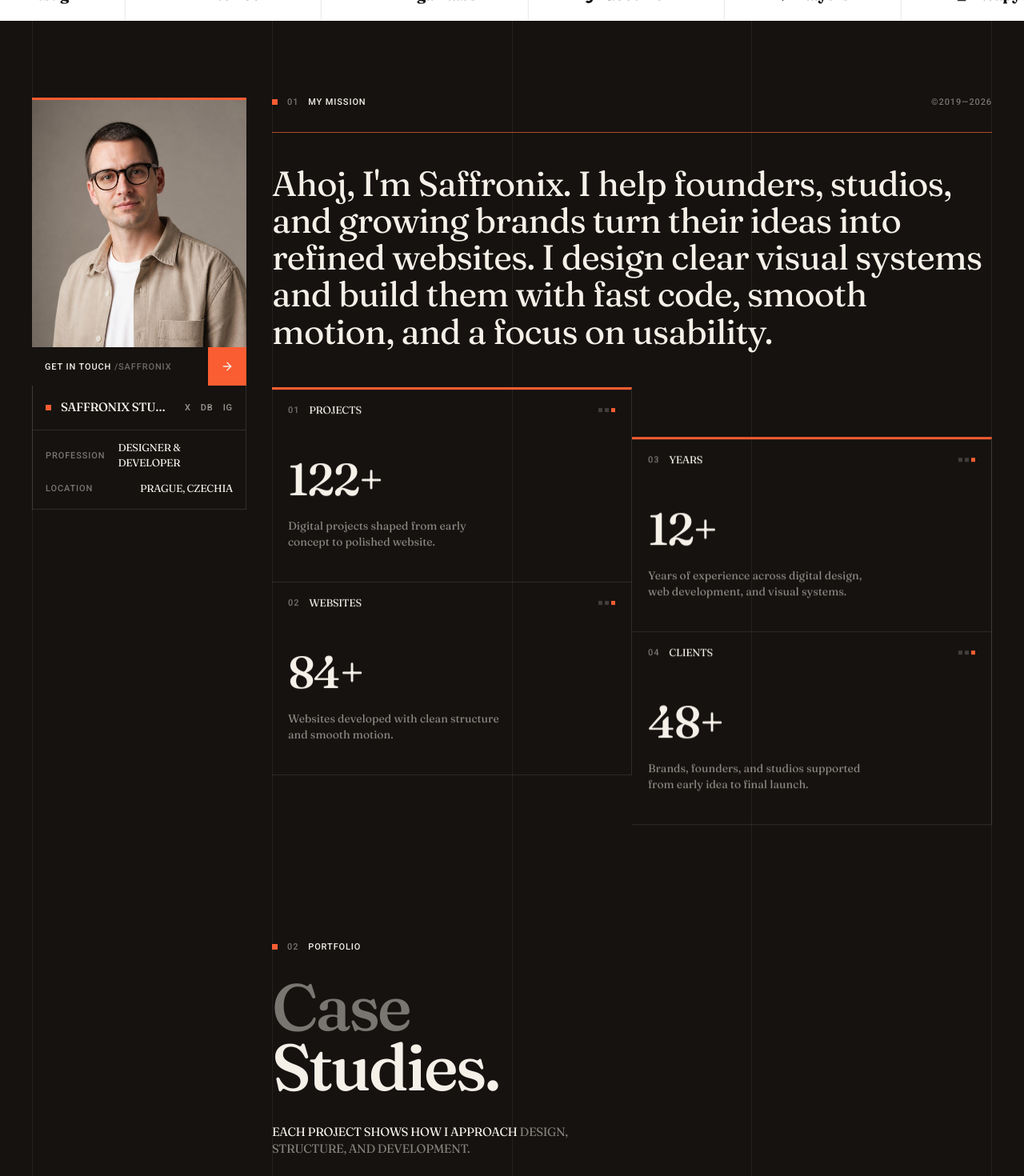
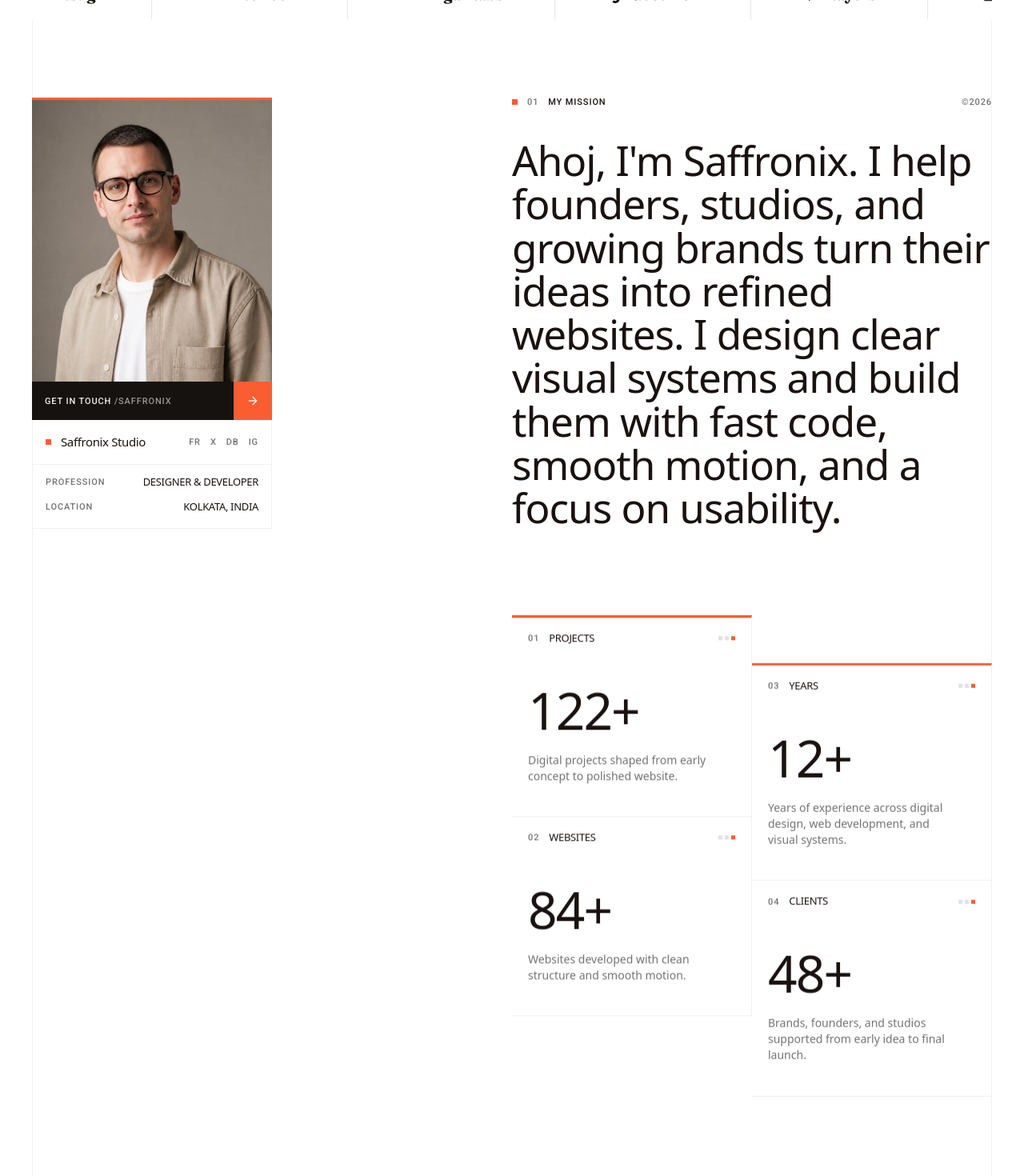
Before and after one commit to Karan-git01/Saffronix_website, a React (Vite) app: page / in a window 1280 px wide. Shown: the part 840-2310 px from the top of the page at 80% size. Built offline with nearby package versions, Linux system fonts and the light colour scheme; a web font is replaced by a local one.

Commit message:
About Section Added

```diff
--- a/src/index.css
+++ b/src/index.css
@@ -37,6 +37,31 @@
   --color-accent-foreground: var(--color-ink);
   --color-border: rgb(245 240 232 / 12%);
 
+  /* "primary" is the text color used on dark accent/ink buttons (e.g. the
+     Hero and About CTAs) - currently an alias for cream, kept separate in
+     case button text ever needs to diverge from body text color. */
+  --color-primary: var(--color-cream);
+
+  /* Light "paper" surface tokens - used by sections like About that sit on
+     a light card background instead of the dark Hero background.
+     Values match the original Lovable design system exactly. */
+  --color-paper: oklch(1 0 0);
+  --color-paper-foreground: oklch(0.19 0.012 40);
+  --color-paper-muted: oklch(0.19 0.012 40 / 60%);
+  --color-paper-border: oklch(0.955 0.001 40);
+  --color-paper-line: oklch(0.955 0.001 40);
+
+  /* Hero-only tokens - the base fill and gradient veil sitting behind the
+     Hero video (bg-hero-base / bg-hero-veil below). Values match the
+     original Lovable design system exactly. */
+  --color-hero-base: oklch(0.42 0.09 48);
+  --hero-veil: linear-gradient(
+    100deg,
+    oklch(0.44 0.1 52 / 35%) 0%,
+    oklch(0.32 0.07 45 / 20%) 45%,
+    oklch(0.26 0.05 40 / 72%) 100%
+  );
+
   /* Typography */
   --font-display: "Fraunces", serif;
   --font-sans: "Roboto", sans-serif;
@@ -44,6 +69,12 @@
      (Hero h1) — kept separate from --font-display so editorial
      headings elsewhere keep using Fraunces. */
   --font-wordmark: "General Sans", ui-sans-serif, system-ui, sans-serif;
+  /* Sans-serif used for About section headings/numbers (mission text,
+     "Case Studies", stat values, profile card text) - that section reads
+     as clean sans in the reference design, not the serif font-display
+     used elsewhere. Reuses General Sans (already loaded for the
+     wordmark) rather than importing a separate typeface. */
+  --font-heading-sans: "General Sans", ui-sans-serif, system-ui, sans-serif;
   /* Script font used ONLY on saffron/accent-colored words (e.g. the
      "/Studio" tag in the Hero CTA) — kept separate so it never leaks
      onto body copy or headings. */
@@ -126,3 +157,8 @@
 @utility animate-marquee {
   animation: marquee 26s linear infinite;
 }
+
+/* ---- Hero background veil (used by Hero.jsx, sits over the video) ---- */
+@utility bg-hero-veil {
+  background-image: var(--hero-veil);
+}
--- a/src/sections/About.jsx
+++ b/src/sections/About.jsx
@@ -31,15 +31,16 @@ const stats = [
 
 const missionWords =
   "Ahoj, I'm Saffronix. I help founders, studios, and growing brands turn their ideas into refined websites. I design clear visual systems and build them with fast code, smooth motion, and a focus on usability.".split(
-    " ",
+    " "
   );
 
+/** Five vertical guides: 1–2 hold the left column, 3–5 hold the right column. */
 function GuideLines() {
-  const visibility = ["block", "hidden lg:block", "hidden md:block", "hidden lg:block", "block"];
+  const visibility = ["block", "hidden", "hidden", "block"];
   return (
     <div className="pointer-events-none absolute inset-0 z-0 flex justify-between px-6 lg:px-10">
       {visibility.map((v, i) => (
-        <span key={i} className={`w-px bg-foreground/[0.07] ${v}`} />
+        <span key={i} className={`w-px bg-paper-line ${v}`} />
       ))}
     </div>
   );
@@ -49,8 +50,8 @@ function SectionLabel({ index, title }) {
   return (
     <div className="flex items-center gap-3">
       <span className="h-[7px] w-[7px] shrink-0 bg-accent" />
-      <span className="label text-foreground/45">{index}</span>
-      <span className="label text-foreground">{title}</span>
+      <span className="label text-paper-muted">{index}</span>
+      <span className="label text-paper-foreground">{title}</span>
     </div>
   );
 }
@@ -59,14 +60,14 @@ function GetInTouch() {
   return (
     <a
       href="#contact"
-      className="group flex h-12 w-full items-center overflow-hidden bg-ink text-foreground"
+      className="group flex h-12 w-full items-center overflow-hidden bg-ink text-primary"
     >
       <span className="flex h-12 w-0 items-center justify-center overflow-hidden bg-accent transition-[width] duration-500 ease-out group-hover:w-12">
         <ArrowRight className="h-4 w-4 shrink-0" strokeWidth={2} />
       </span>
       <span className="label relative block flex-1 overflow-hidden px-4 whitespace-nowrap">
         <span className="block transition-transform duration-400 ease-out group-hover:-translate-y-full">
-          Get in Touch <span className="text-foreground/40">/Saffronix</span>
+          Get in Touch <span className="opacity-60">/Saffronix</span>
         </span>
         <span className="absolute inset-x-4 top-0 block translate-y-full transition-transform duration-400 ease-out group-hover:translate-y-0">
           Get in Touch <span className="text-accent">/Saffronix</span>
@@ -96,32 +97,32 @@ function ProfileCard() {
         </div>
       </div>
 
-      <div className="border-x border-b border-border bg-card">
-        <div className="flex items-center justify-between gap-4 border-b border-border px-4 py-4">
+      <div className="border-x border-b border-paper-border bg-paper">
+        <div className="flex items-center justify-between gap-4 px-4 py-4">
           <div className="flex min-w-0 items-center gap-3">
             <span className="h-[7px] w-[7px] shrink-0 bg-accent" />
-            <span className="truncate font-display text-[15px] font-medium tracking-tight uppercase text-foreground">
+            <span className="truncate font-heading-sans text-[15px] font-medium tracking-tight text-paper-foreground">
               Saffronix Studio
             </span>
           </div>
-          <div className="flex shrink-0 items-center gap-3 text-foreground/60">
-            {["X", "Db", "Ig"].map((s) => (
+          <div className="flex shrink-0 items-center gap-3 text-paper-muted">
+            {["Fr", "X", "Db", "Ig"].map((s) => (
               <span key={s} className="label transition-colors hover:text-accent">
                 {s}
               </span>
             ))}
           </div>
         </div>
-        <div className="flex items-center justify-between gap-4 px-4 py-3">
-          <span className="label text-foreground/45">Profession</span>
-          <span className="font-display text-[13px] tracking-tight uppercase text-foreground">
+        <div className="flex items-center justify-between gap-4 border-t border-paper-border px-4 py-3">
+          <span className="label text-paper-muted">Profession</span>
+          <span className="font-heading-sans text-[13px] tracking-tight text-paper-foreground uppercase">
             Designer &amp; Developer
           </span>
         </div>
         <div className="flex items-center justify-between gap-4 px-4 pb-4">
-          <span className="label text-foreground/45">Location</span>
-          <span className="font-display text-[13px] tracking-tight uppercase text-foreground">
-            Prague, Czechia
+          <span className="label text-paper-muted">Location</span>
+          <span className="font-heading-sans text-[13px] tracking-tight text-paper-foreground uppercase">
+            Kolkata, India
           </span>
         </div>
       </div>
@@ -131,25 +132,29 @@ function ProfileCard() {
 
 function StatCard({ s, first }) {
   return (
-    <div className={`border-b border-r border-border bg-card ${first ? "border-t-[3px] border-t-accent" : ""}`}>
+    <div
+      className={`border-b border-paper-border bg-paper md:border-r ${
+        first ? "border-t-[3px] border-t-accent" : ""
+      }`}
+    >
       <div className="flex items-center justify-between gap-4 px-5 py-4">
         <div className="flex items-center gap-3">
-          <span className="label text-foreground/45">{s.k}</span>
-          <span className="font-display text-[13px] tracking-tight uppercase text-foreground">
+          <span className="label text-paper-muted">{s.k}</span>
+          <span className="font-heading-sans text-[13px] tracking-tight text-paper-foreground uppercase">
             {s.label}
           </span>
         </div>
         <span className="flex gap-[3px]">
-          <span className="h-[5px] w-[5px] bg-foreground/20" />
-          <span className="h-[5px] w-[5px] bg-foreground/20" />
+          <span className="h-[5px] w-[5px] bg-paper-foreground/12" />
+          <span className="h-[5px] w-[5px] bg-paper-foreground/12" />
           <span className="h-[5px] w-[5px] bg-accent" />
         </span>
       </div>
       <div className="px-5 pt-8 pb-10">
-        <p className="font-display text-[44px] leading-none font-medium tracking-[-0.03em] text-foreground md:text-[56px]">
+        <p className="font-heading-sans text-[44px] leading-none font-medium tracking-[-0.03em] text-paper-foreground md:text-[64px]">
           {s.value}
         </p>
-        <p className="mt-5 max-w-[30ch] font-display text-[14px] leading-[1.45] text-foreground/55">
+        <p className="mt-5 max-w-[30ch] font-heading-sans text-[14px] leading-[1.45] text-paper-muted">
           {s.d}
         </p>
       </div>
@@ -157,7 +162,7 @@ function StatCard({ s, first }) {
   );
 }
 
-/** Word-by-word reveal driven by scroll progress across the paragraph. */
+/** Scroll progress across an element, 0 → 1. */
 function useScrollProgress() {
   const ref = useRef(null);
   const [p, setP] = useState(0);
@@ -183,80 +188,106 @@ function useScrollProgress() {
   return { ref, progress: p };
 }
 
-export default function About() {
+function useIsDesktopUp() {
+  const [ok, setOk] = useState(false);
+  useEffect(() => {
+    const mq = window.matchMedia("(min-width: 768px)");
+    const on = () => setOk(mq.matches);
+    on();
+    mq.addEventListener("change", on);
+    return () => mq.removeEventListener("change", on);
+  }, []);
+  return ok;
+}
+
+export function About() {
   const { ref: textRef, progress } = useScrollProgress();
   const { ref: gridRef, progress: gridProgress } = useScrollProgress();
+  const parallax = useIsDesktopUp();
 
   const revealed = Math.round(progress * missionWords.length * 1.15);
 
   return (
-    <section id="about" className="relative bg-background px-6 py-16 md:py-24 lg:px-10">
+    <section
+      id="about"
+      className="relative bg-paper px-6 py-16 text-paper-foreground md:py-24 lg:px-10"
+    >
       <GuideLines />
 
       <div className="relative z-10 grid gap-12 lg:grid-cols-4 lg:gap-0">
-        {/* Left column — sticky while the right column scrolls */}
-        <div className="lg:col-span-1 lg:pr-8">
+        {/* LEFT container — lines 1→2. Hidden on tablet and mobile. */}
+        <div className="hidden lg:col-span-1 lg:block">
           <div className="lg:sticky lg:top-10">
             <ProfileCard />
           </div>
         </div>
 
-        {/* Right column */}
-        <div className="lg:col-span-3">
+        {/* RIGHT container — lines 3→5 */}
+        <div className="lg:col-span-2 lg:col-start-3">
+          {/* 1 — mission */}
+          <div>
             <div className="flex items-center justify-between gap-6">
               <SectionLabel index="01" title="My Mission" />
-            <span className="label text-foreground/45">©2019—2026</span>
+              <span className="label text-paper-muted">©2026</span>
             </div>
-
-          <div className="mt-8 h-px w-full bg-accent/70" />
 
             <p
               ref={textRef}
-            className="mt-10 font-display text-[7.2vw] leading-[1.06] tracking-[-0.02em] text-foreground md:text-[3.4vw]"
+              className="mt-10 font-heading-sans text-[8.4vw] leading-[1.06] font-medium tracking-[-0.02em] md:text-[4vw]"
             >
               {missionWords.map((w, i) => (
                 <span
                   key={`${w}-${i}`}
                   className="transition-opacity duration-300 ease-out"
-                style={{ opacity: i < revealed ? 1 : 0.2 }}
+                  style={{ opacity: i < revealed ? 1 : 0.22 }}
                 >
                   {w}{" "}
                 </span>
               ))}
             </p>
+          </div>
 
-          {/* Stat grid — right sub-column sits lower and moves faster */}
-          <div ref={gridRef} className="mt-16 grid gap-0 sm:grid-cols-2">
+          {/* 2 — stat columns: right column starts lower and moves faster */}
+          <div ref={gridRef} className="mt-20 grid grid-cols-1 md:mt-32 md:grid-cols-2">
             <div
               className="will-change-transform"
-              style={{ transform: `translateY(${(1 - gridProgress) * -30}px)` }}
+              style={
+                parallax
+                  ? { transform: `translateY(${(1 - gridProgress) * -30}px)` }
+                  : undefined
+              }
             >
               <StatCard s={stats[0]} first />
               <StatCard s={stats[1]} />
             </div>
             <div
-              className="mt-0 will-change-transform sm:mt-24"
-              style={{ transform: `translateY(${(1 - gridProgress) * -90}px)` }}
+              className="will-change-transform md:mt-28"
+              style={
+                parallax
+                  ? { transform: `translateY(${(1 - gridProgress) * -110}px)` }
+                  : undefined
+              }
             >
-              <StatCard s={stats[2]} first />
+              <StatCard s={stats[2]} first={parallax} />
               <StatCard s={stats[3]} />
             </div>
           </div>
 
-          <div className="mt-24">
+          {/* 3 — portfolio */}
+          <div className="relative mt-14 md:mt-16">
+            <div className="md:w-1/2 md:pr-8">
               <SectionLabel index="02" title="Portfolio" />
-            <h2 className="mt-8 font-display text-[13vw] leading-[0.92] font-medium tracking-[-0.04em] text-foreground md:text-[6.4vw]">
-              <span className="text-foreground/45">Case</span>
+              <h2 className="mt-8 font-heading-sans text-[17vw] leading-[0.92] font-medium tracking-[-0.04em] md:text-[7.4vw]">
+                <span className="text-paper-muted">Case</span>
                 <br />
                 Studies.
               </h2>
-            <p className="mt-8 max-w-[46ch] font-display text-[15px] leading-[1.4] tracking-tight uppercase text-foreground/50">
-              <span className="text-foreground">Each project shows how I approach</span> design,
-              structure, and development.
-            </p>
+            </div>
           </div>
         </div>
       </div>
     </section>
   );
 }
+
+export default About;
```
Also changed, not shown: src/sections/ClientStrip.jsx (+16 -2 lines), src/sections/Hero.jsx (+6 -6 lines). Lines whose indentation alone changed are shown as unchanged.
